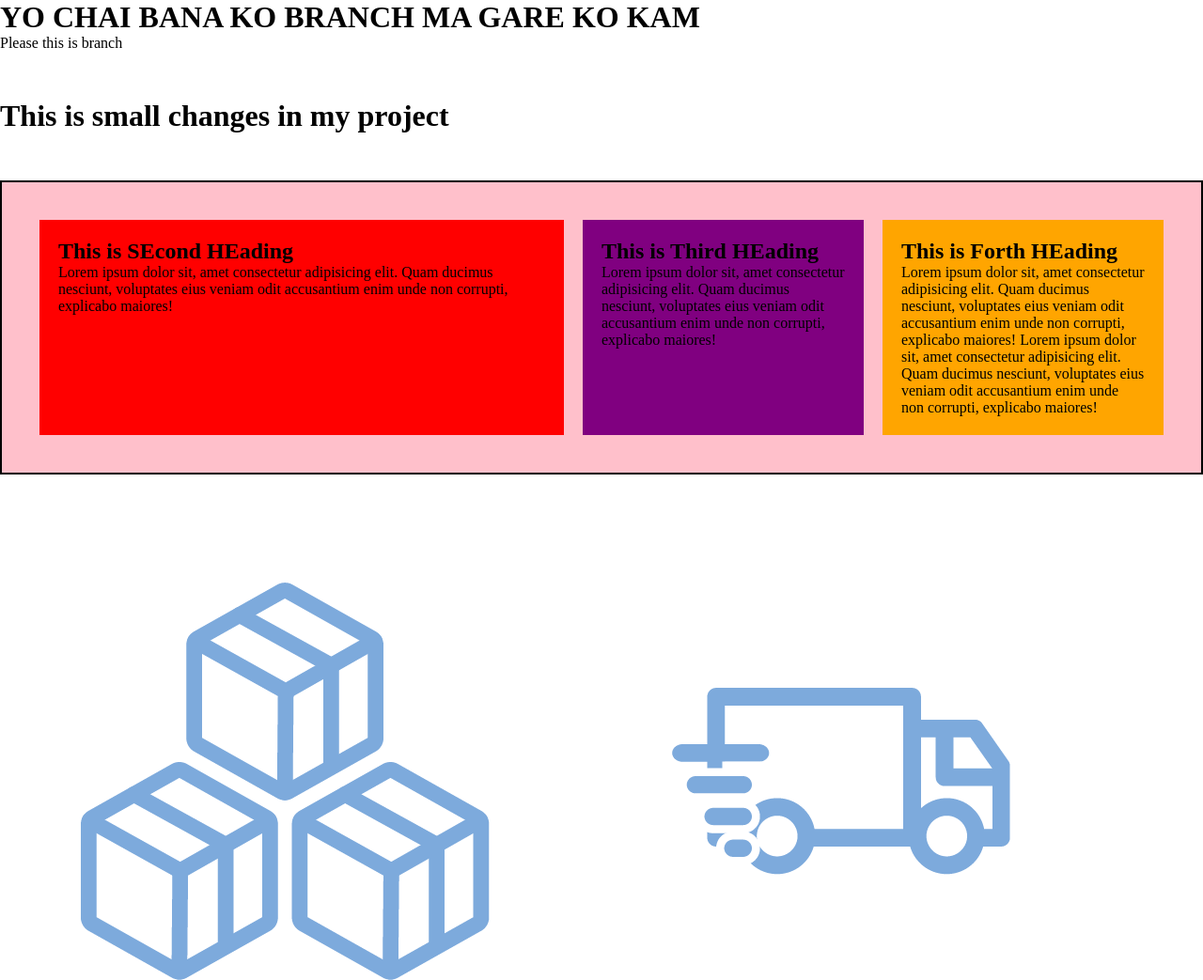
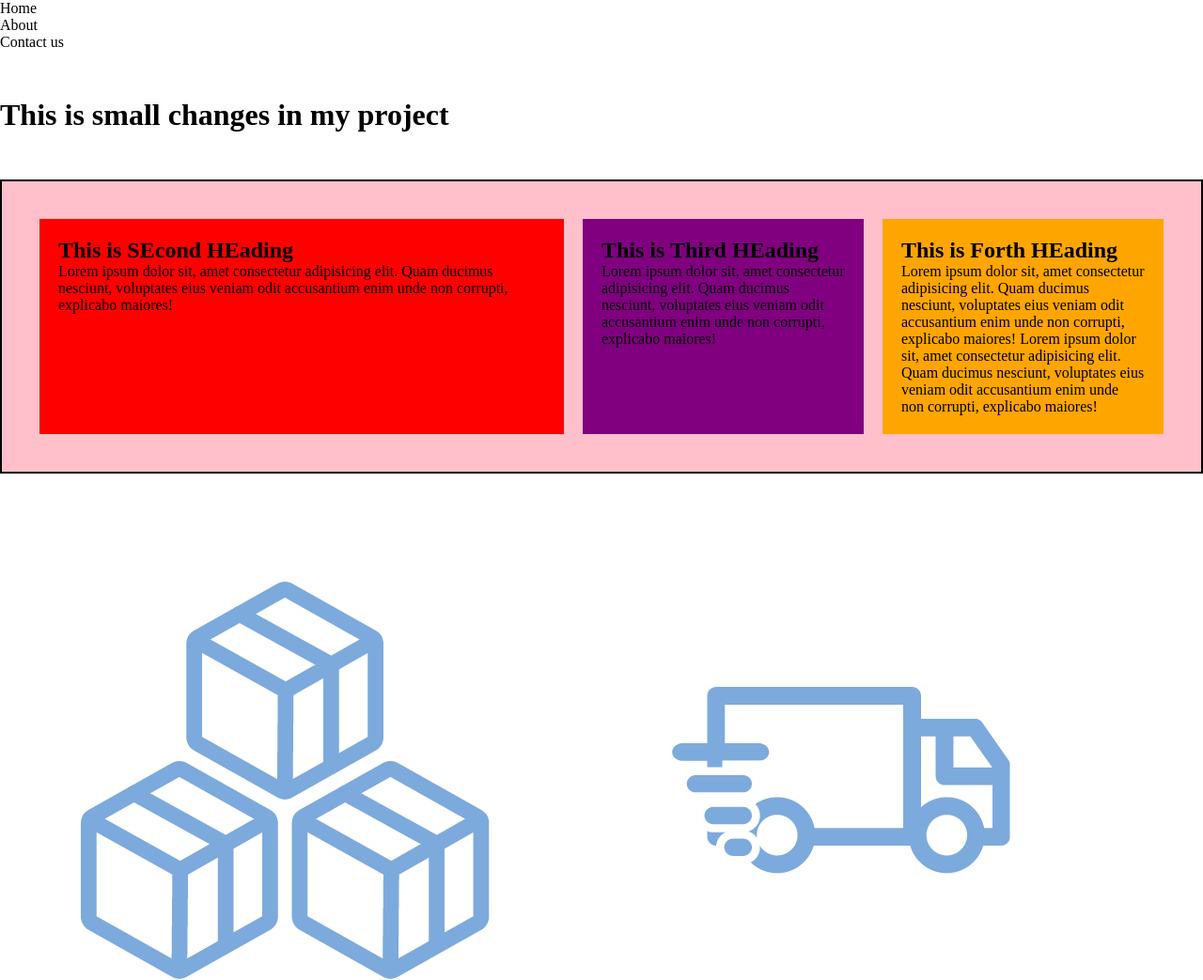
Before and after one commit to Hemraj-web/firstgit-project, a plain HTML site: page index.html in a window 1280 px wide. Shown: the top 1043 px of the page at 94% size. Drawn offline with Linux system fonts and the light colour scheme.

Commit message:
working on navbar in navbar branch

```diff
--- a/index.html
+++ b/index.html
@@ -9,8 +9,13 @@
 </head>
 <body>
 
-    <h1> YO CHAI BANA KO BRANCH MA GARE KO KAM </h1>
-    <p> Please this is branch </p>
+    <nav>
+        <ul>
+            <li>Home</li>
+            <li>About</li>
+            <li>Contact us</li>
+        </ul>
+       </nav>
 
     <div class="container">
         <h1>This is small changes in my project </h1>
```
